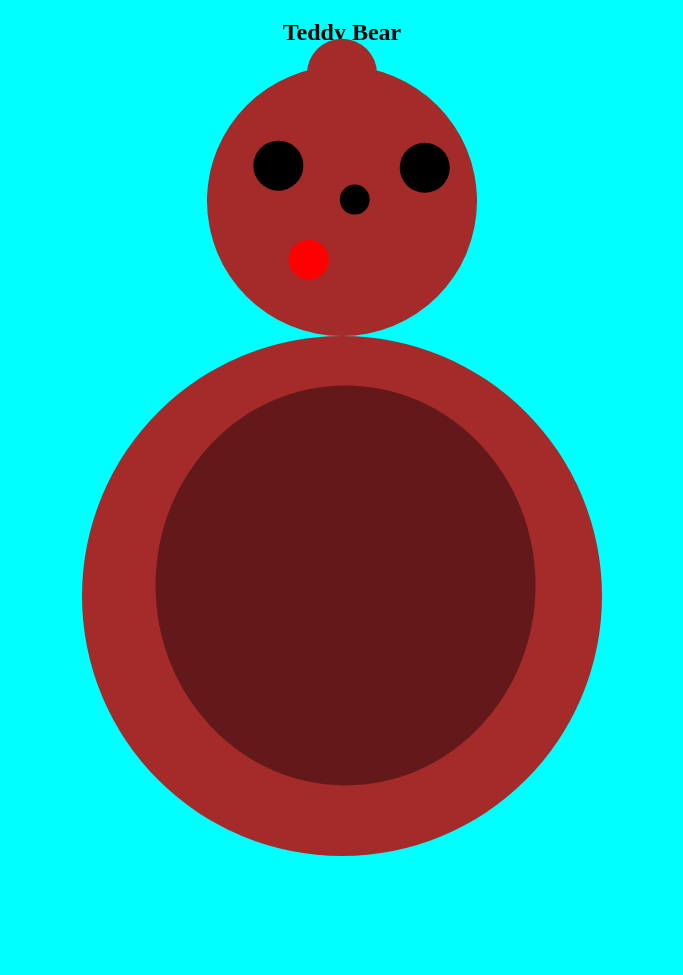
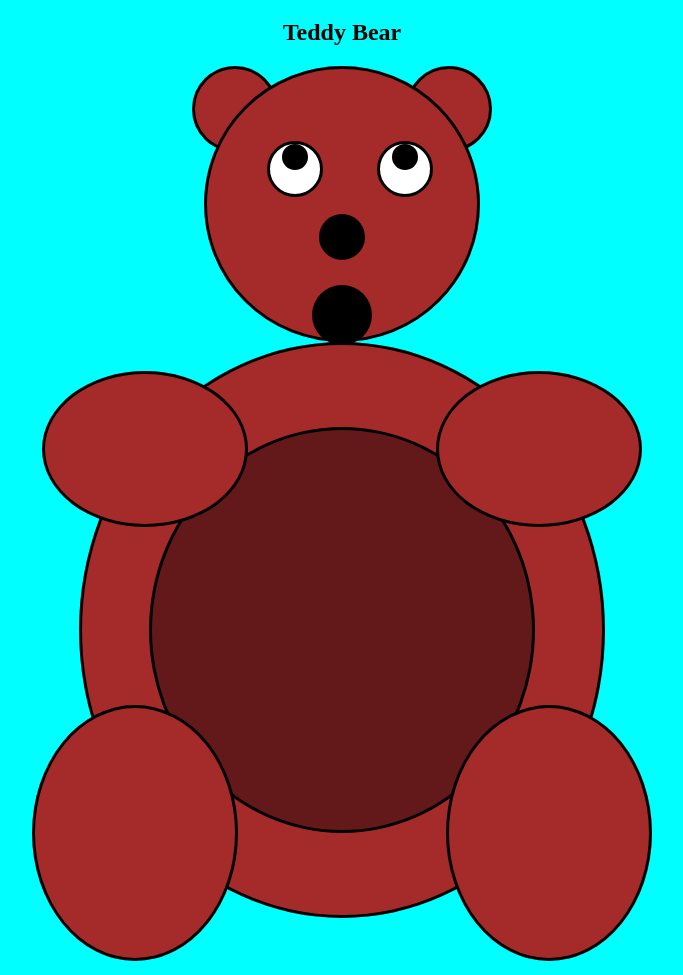
Before and after one commit to CruzParraAndres/Tareas, a plain HTML site: page index.html in a window 1280 px wide. Shown: the part 61-1036 px from the top of the page, without its empty margins (298-981 px from the left). Drawn offline with Linux system fonts and the light colour scheme; files that its build step writes are made by us from their sources.

Commit message:
Add files via upload

```diff
--- a/index.html
+++ b/index.html
@@ -4,25 +4,27 @@
     <meta charset="UTF-8">
     <meta http-equiv="X-UA-Compatible" content="IE=edge">
     <meta name="viewport" content="width=device-width, initial-scale=1.0">
-    <link rel="stylesheet" href="estilosF/styles.css">
+    <link rel="stylesheet" href="styles.css">
     <title>Document</title>
 </head>
 <body>
     <h1>Boris Andrés Cruz Parra</h1>
     <h2>Teddy Bear</h2>
     <div id="teddy">
+        <div id="oreja1">
+        </div>
+        <div id="oreja2">
+        </div>
         <div id="cabeza">
-            <div id="oreja1">
+            <div id="ojo1">
+                <div id="pupila1">
 
-            </div>
-            <div id="oreja2">
-
-            </div>
-            <div id="ojo1">
-
+                </div>
             </div>
             <div id="ojo2">
+                <div id="pupila2">
 
+                </div>
             </div>
             <div id="nariz">
 
@@ -32,9 +34,15 @@
             </div>
         </div>
         <div id="cuerpo">
+            <div id="mano1">
+
+            </div>
             <div id="panza">
 
             </div>
+            <div id="mano2"></div>
+            <div id="pata1"></div>
+            <div id="pata2"></div>
         </div>
     </div>
 </body>
--- a/styles.css
+++ b/styles.css
@@ -6,84 +6,150 @@ h2{
 }
 *{
     background-color: cyan;
+    border-radius: 100%;
 }
-
 #cabeza{
+    position:relative;
     margin: auto;
     width: 50%;
     padding: 10px;
     width:250px;
     height: 250px;
     background-color: brown ;
-    transform: rotate(45deg);
-    border-radius: 100%;
+    border-color: black;
+    border-style:solid;
 }
 #cuerpo{
     margin: auto;
+    display:flex;
     width: 50%;
     padding: 10px;
     width:500px;
-    height:500px;
+    height:550px;
     background-color: brown;
-    transform:rotate(45deg);
-    border-radius: 100%;
+    border-color: black;
+    border-style:solid;
 }
 #panza{
     position: relative;
-    top:50px;
-    right: 32px;
-    left: 45px;
-    width:400px;
-    height: 380px;
+    margin:auto;
+    width:380px;
+    height: 400px;
     background-color: rgb(99, 25, 25);
-    transform:rotate(45deg);
-    border-radius: 100%;
+    border-color: black;
+    border-style:solid;
 }
 #ojo1{
     position:relative;
-    top:15ch;
-    left:30px;
+    top:25%;
+    left:20%;
     width:50px;
-    height:50px;
-    background-color: rgb(0, 0, 0);
-    transform:rotate(45deg);
-    border-radius: 100%;
+    height: 50px;
+    display:inline-block;
+    background-color: rgb(255, 255, 255);
+    border-color: black;
+    border-style:solid;
 }
 #ojo2{
     position:relative;
-    top:-4ch;
-    left:135px;
+    left:40%;
+    top:25%;
     width:50px;
-    height:50px;
-    background-color: rgb(0, 0, 0);
-    transform:rotate(45deg);
-    border-radius: 100%;
+    height: 50px;
+    display:inline-block;
+    background-color: rgb(255, 255, 255);
+    border-color: black;
+    border-style:solid;
+}
+#pupila1{
+    position:relative;
+    margin:auto;
+    width:20px;
+    height: 20px;
+    background-color: black;
+    border-color: black;
+    border-style:solid;
+}
+#pupila2{
+    position:relative;
+    margin:auto;
+    width:20px;
+    height: 20px;
+    background-color: black;
+    border-color: black;
+    border-style:solid;
 }
 #nariz{
     position:relative;
-    top:0ch;
-    left:47%;
-    right: 50%;
-    width:30px;
-    height: 30px;
+    top:30%;
+    margin:auto;
+    width:40px;
+    height: 40px;
     background-color: black;
-    border-radius: 100%;
+    border-color: black;
+    border-style:solid;
 }
 #boca{
     position:relative;
-    top:5ch;
-    left: 49%;
-    right: 50%;
-    width: 40px;
-    height: 40px;
-    background-color: red;
-    border-radius: 100%;
+    top:40%;
+    width: 60px;
+    height: 60px;
+    margin:auto;
+    background-color: rgb(0, 0, 0);
+}
+#teddy{
+    position:relative;
+}
+#oreja1, #oreja2 {
+    width: 80px;
+    height: 80px;
+    background-color: brown;
+    position:absolute;
+    border-color: black;
+    border-style:solid;
+}
 
+#oreja1 {
+    left: calc(50% - 150px);
 }
-#oreja1{
-    position:absolute;
-    width:70px;
-    height:70px;
+#oreja2 {
+    right: calc(50% - 150px);
+}
+#mano1, #mano2 {
+    width: 200px;
+    height: 150px;
     background-color: brown;
-    border-radius:100%;
+    position: absolute;
+    border-color: black;
+    border-style:solid;
+    z-index: 9999;
 }
+#mano1 {
+    left: calc(50% - 300px);
+    top: 45%;
+    transform: translateY(-50%);
+}
+
+#mano2 {
+    right: calc(50% - 300px);
+    top: 45%;
+    transform: translateY(-50%);
+}
+#pata1, #pata2 {
+    width: 200px;
+    height: 250px;
+    background-color: brown;
+    position: absolute;
+    border-color: black;
+    border-style:solid;
+}
+#pata1 {
+    left: calc(50% - 310px);
+    top: 90%;
+    transform: translateY(-50%);
+}
+#pata2 {
+    right: calc(50% - 310px);
+    top: 90%;
+    transform: translateY(-50%);
+}
```
